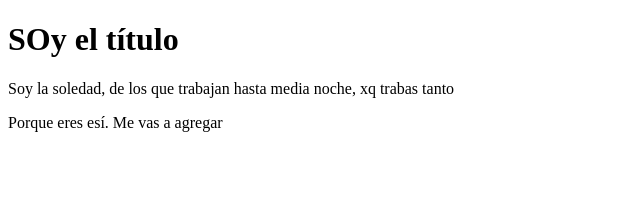
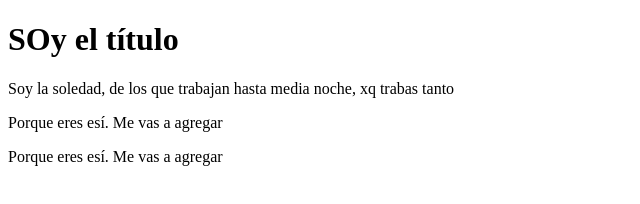
Before and after one commit to josewdr/cursogit-fazt, a plain HTML site: page index.html in a window 1280 px wide. Shown: the whole page, without its empty margins (0-640 px from the left). Drawn offline with Linux system fonts and the light colour scheme.

Commit message:
UN error ha pasada"

```diff
--- a/index.html
+++ b/index.html
@@ -13,5 +13,8 @@
     <p>Soy la soledad, de los que trabajan hasta media noche, xq trabas tanto</p>
 
     <p>Porque eres esí. Me vas a agregar</p>
+
+
+    <p>Porque eres esí. Me vas a agregar</p>
 </body>
 </html>
```
Also changed, not shown: 1 other file.
